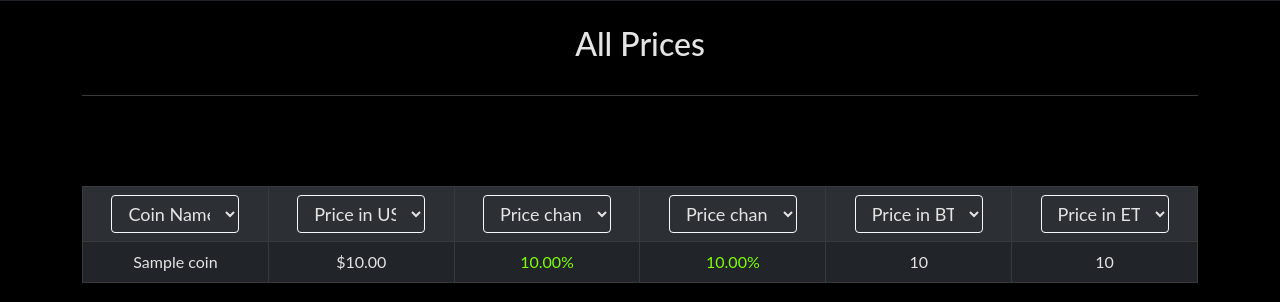
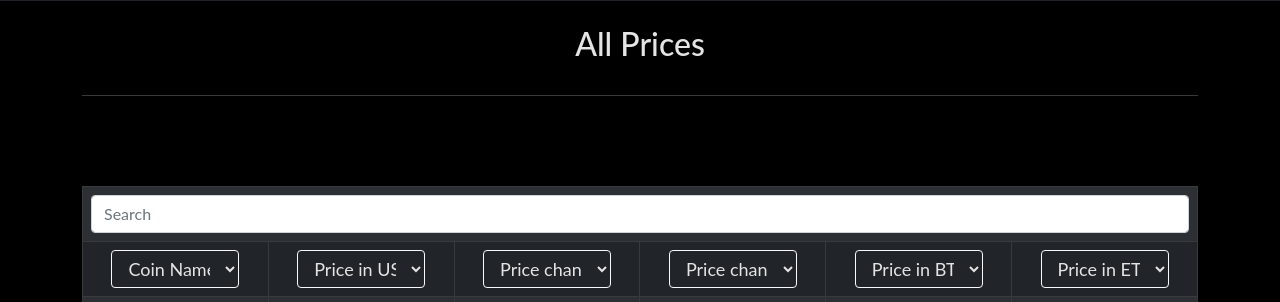
Before and after one commit to TMDStudios/crypto_ledger, a Django app: template ledger/templates/all_prices.html in a window 1280 px wide. Shown: the part 59-361 px from the top of the page. Run offline with Django 3.2, Linux system fonts and the light colour scheme; the template is opened without the code that fills it: most values are stand-ins (such as "Sample title", 1, 10 or a date in 2020).

Commit message:
Added search to all prices

```diff
--- a/ledger/templates/all_prices.html
+++ b/ledger/templates/all_prices.html
@@ -59,6 +59,12 @@
         <table class="table table-bordered table-striped width: 100%; height: 100%;">
     {% endif %}
         <form action='.' method='POST'>{% csrf_token %}
+            <tr>
+            <th colspan='6' id="all-prices-table-head">
+                <input type="text" name="search_field" class="form-control" placeholder="Search" onChange='form.submit()'>
+            </th>
+            </tr>
+
             <th id="all-prices-table-head">
                 <select name="coin_name" class="btn btn-outline-light dropdown-toggle"
                 id="all-prices-table-head-contents" onChange='form.submit()'>
--- a/ledger/views.py
+++ b/ledger/views.py
@@ -271,6 +271,7 @@ def all_prices(request):
     context['prices'] = prices
 
     if request.method == "POST":
+        search_field = request.POST.get('search_field')
         coin_name = request.POST.get('coin_name')
         price_usd = request.POST.get('price_usd')
         price_1h = request.POST.get('price_1h')
@@ -278,6 +279,8 @@ def all_prices(request):
         price_btc = request.POST.get('price_btc')
         price_eth = request.POST.get('price_eth')
 
+        if search_field:
+            coins = coins.filter(name__icontains=search_field)
         if coin_name:
             if coin_name == "Asc":
                 coins = coins.order_by('name')
@@ -370,7 +373,6 @@ def get_prices(request):
     return JsonResponse(serializer.data, safe=False)
 
 class GetUserLedger(APIView):
-    # permission_classes = (IsAuthenticated,)
     def get(self, request, api_token):
         try:
             tokens = Token.objects.all().filter(key=api_token)
```
